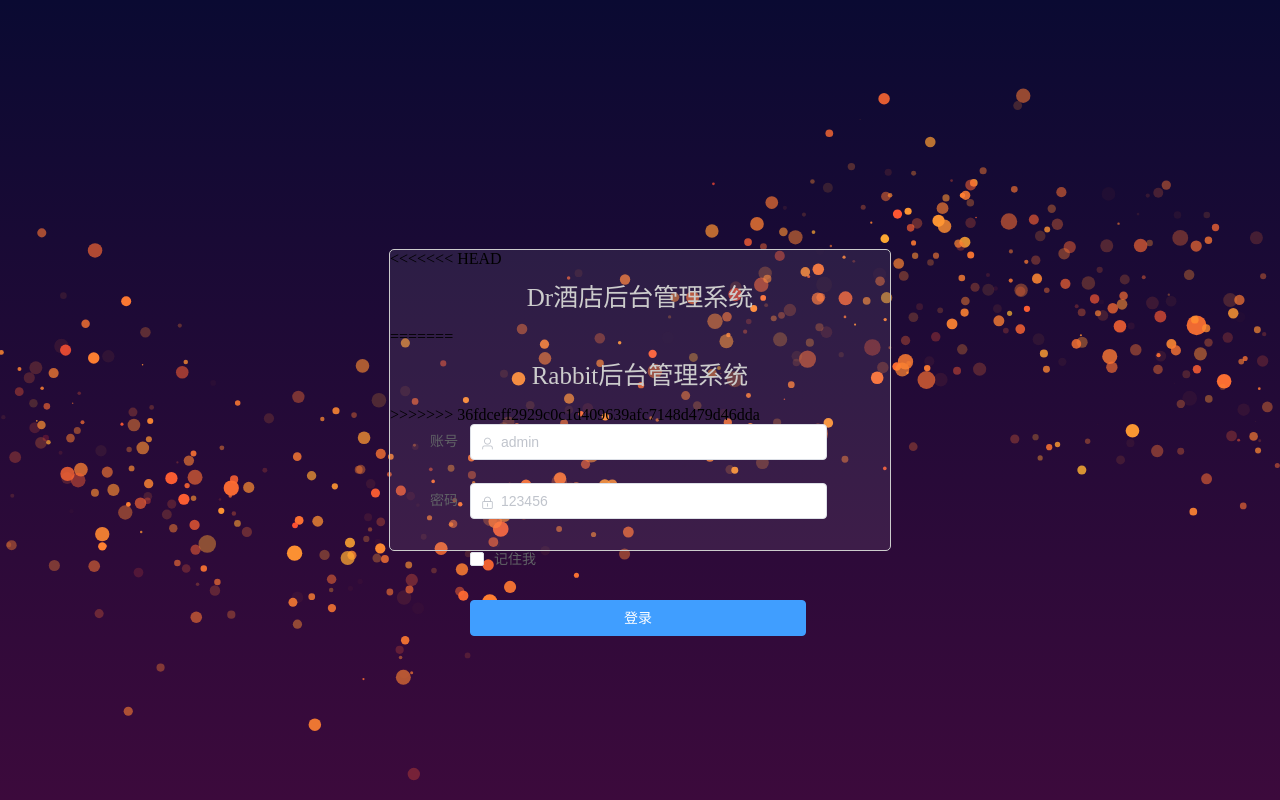
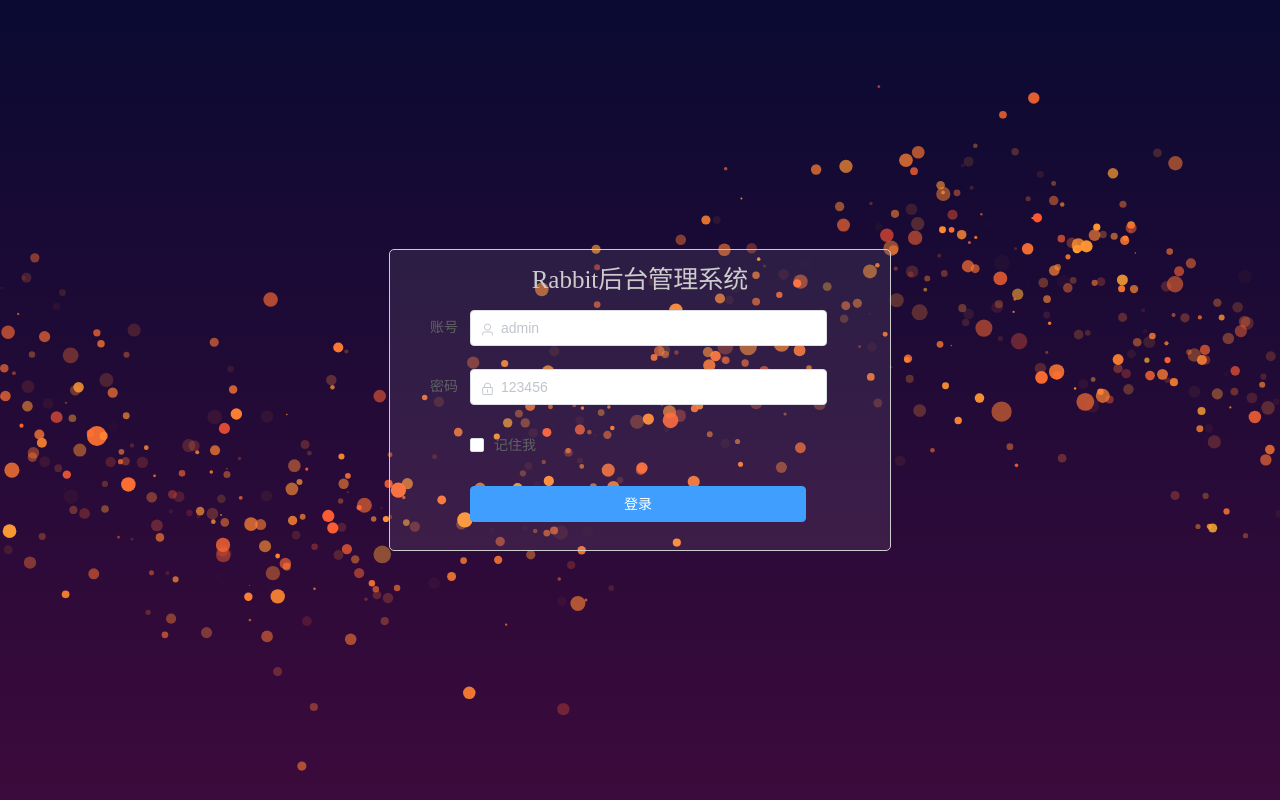
Before and after one commit to xiaopangzhi0630/hotelManger, a Vue app: page /login in a window 1280 px wide. Built offline with nearby package versions, Linux system fonts and the light colour scheme.

Commit message:
解决冲突#0814

```diff
--- a/src/views/layout/Layout.vue
+++ b/src/views/layout/Layout.vue
@@ -91,10 +91,7 @@
             {{tag}}
           </el-tag>
         </div> -->
-<<<<<<< HEAD
         <history-menu></history-menu>
-=======
->>>>>>> 36fdceff2929c0c1d409639afc7148d479d46dda
 
         <keep-alive>
           <router-view v-if="$route.meta.keepAlive" />
--- a/src/views/login/Login.vue
+++ b/src/views/login/Login.vue
@@ -3,11 +3,7 @@
     <canvas id="particle-canvas" width="910" height="875"></canvas>
 
     <div class="main">
-<<<<<<< HEAD
-      <span class="manager-style">Dr酒店后台管理系统</span>
-=======
       <span class="manager-style">Rabbit后台管理系统</span>
->>>>>>> 36fdceff2929c0c1d409639afc7148d479d46dda
       <el-form :model="ruleForm" status-icon :rules="rules" ref="ruleForm" size="medium" label-width="80px"
         class="demo-ruleForm">
         <el-form-item label="账号" prop="userName">
```
Also changed, not shown: 1 other file (tests, documents, lock files or other folders).
